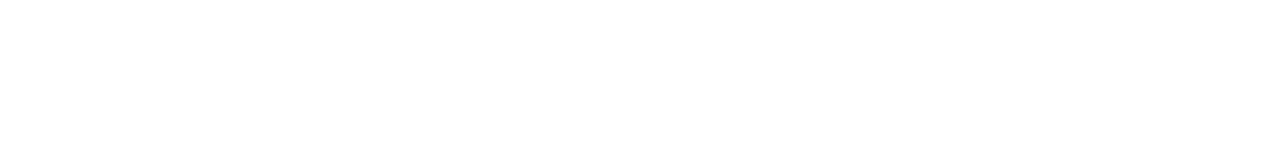
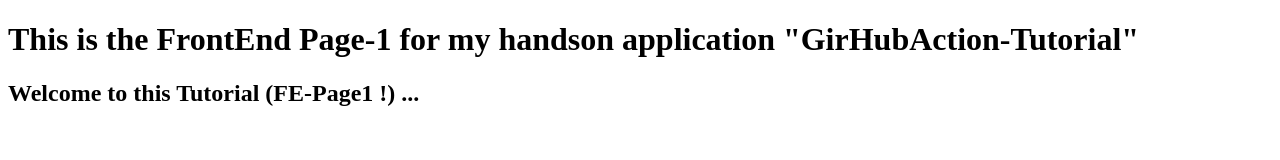
Before and after one commit to rupam-mahanta/GitHubActions-Tutorial, a plain HTML site: page frontpage1.html in a window 1280 px wide. Drawn offline with Linux system fonts and the light colour scheme.

Commit message:
adding some content to the html files...

```diff
--- a/frontpage1.html
+++ b/frontpage1.html
@@ -6,6 +6,14 @@
     <title>Document</title>
 </head>
 <body>
+    <h1>
+        This is the FrontEnd Page-1 for my handson application "GirHubAction-Tutorial"
 
+    </h1>
+
+    <h2>
+        Welcome to this Tutorial (FE-Page1 !) ...
+
+    </h2>
 </body>
 </html>
```
Also changed, not shown: index.html (+20 -0 lines).
